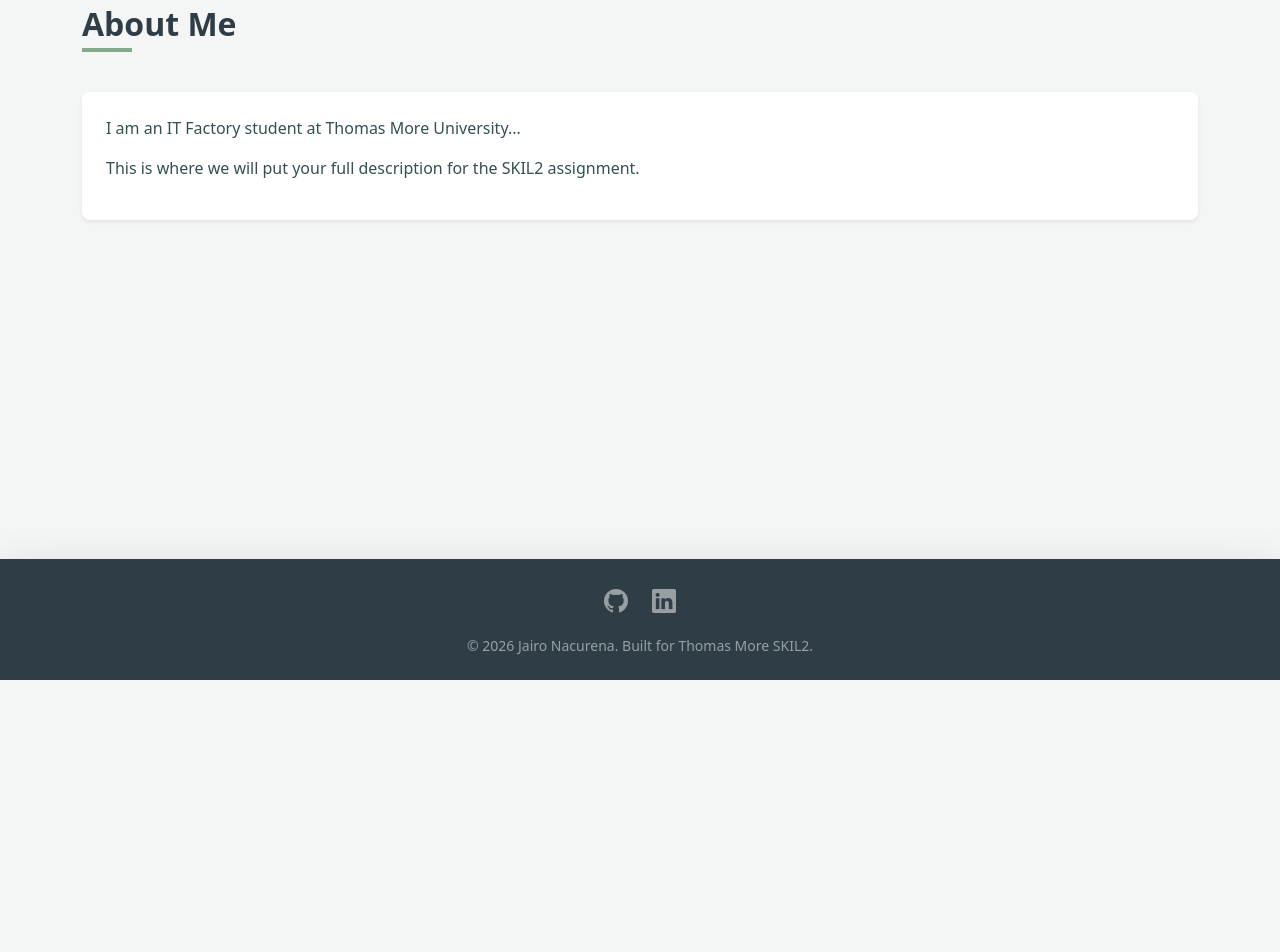
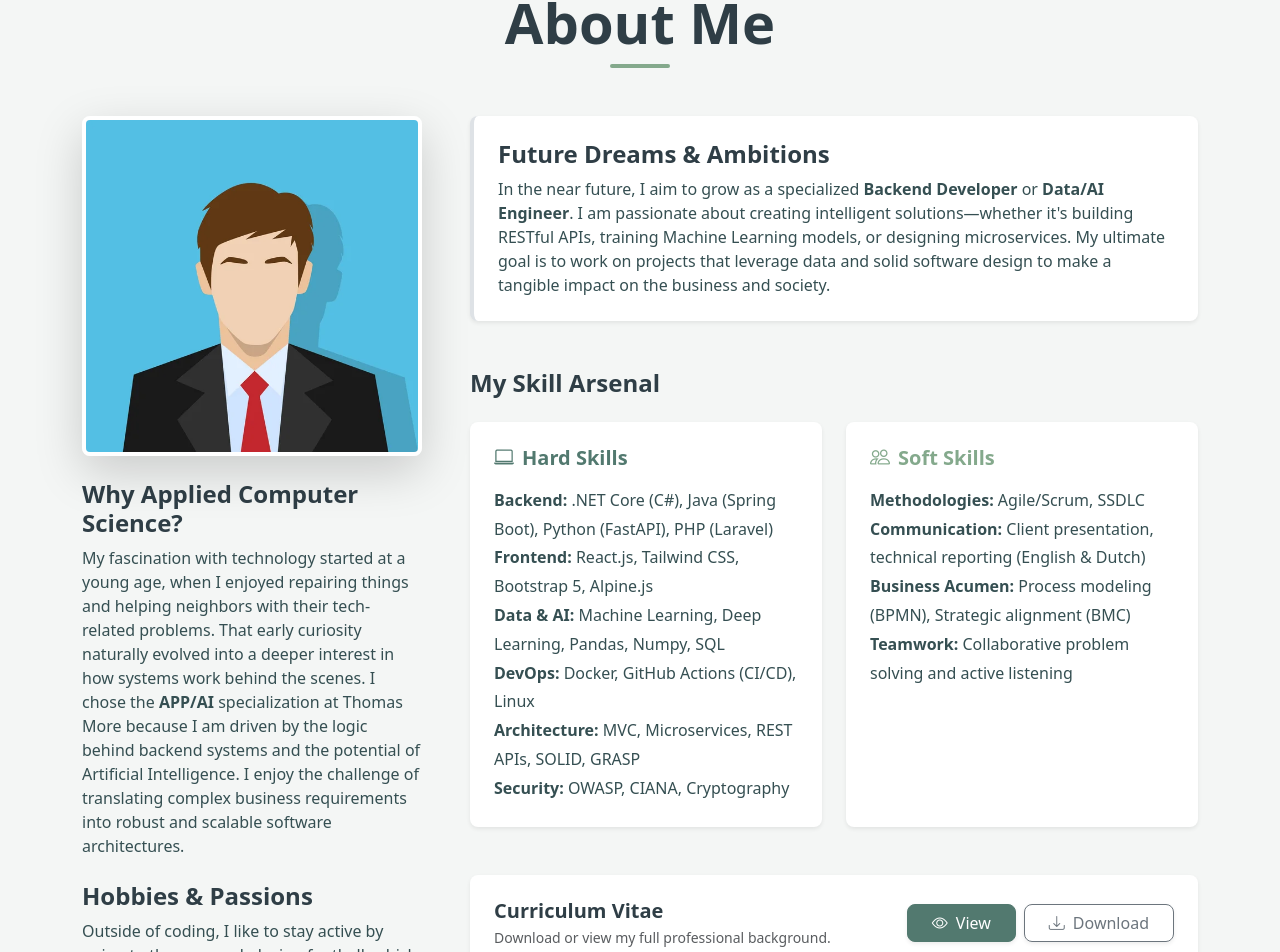
Before and after one commit to J41r0Ps/skil2-professional-portfolio, a React (Vite) app in the folder frontend/: page /about in a window 1280 px wide. Shown: the part 120-1072 px from the top of the page. Before the commit the page ends 800 px from the top, so only its background shows below. Built offline with nearby package versions, Linux system fonts and the light colour scheme.

Commit message:
about me first version

```diff
--- a/frontend/src/components/About.jsx
+++ b/frontend/src/components/About.jsx
@@ -1,10 +1,109 @@
+import React from 'react';
+// Import your professional photo using the alias '@'
+import profilePic from '@/assets/profile.jpg';
+
 function About() {
     return (
-        <div className="container mt-5">
-            <h2>About Me</h2>
-            <div className="card shadow-sm border-0 mt-4 p-4" style={{ backgroundColor: '#fff' }}>
-                <p>I am an IT Factory student at Thomas More University...</p>
-                <p>This is where we will put your full description for the SKIL2 assignment.</p>
+        <div className="container py-5">
+
+            {/* PAGE HEADER */}
+            <div className="text-center mb-5">
+                <h1 className="display-4 fw-bold" style={{ color: 'var(--tm-text-900)' }}>About Me</h1>
+                <div className="mx-auto" style={{ width: '60px', height: '4px', backgroundColor: 'var(--tm-secondary-400)', borderRadius: '2px' }}></div>
+            </div>
+
+            <div className="row g-5">
+
+                {/* LEFT COLUMN: Photo, Motivation & Hobbies */}
+                <div className="col-lg-4 text-center text-lg-start">
+                    <div className="position-relative d-inline-block mb-4">
+                        <img
+                            src={profilePic}
+                            alt="Jairo Nacurena Professional"
+                            className="img-fluid rounded-3 shadow-lg border border-4 border-white"
+                            style={{ width: '100%', maxWidth: '350px', objectFit: 'cover' }}
+                        />
+                    </div>
+
+                    <h3 className="h4 fw-bold" style={{ color: 'var(--tm-text-900)' }}>Why Applied Computer Science?</h3>
+                    <p style={{ color: 'var(--tm-text-700)' }}>
+                        My fascination with technology started at a young age, when I enjoyed repairing things and helping neighbors with their tech-related problems. That early curiosity naturally evolved into a deeper interest in how systems work behind the scenes. I chose the <strong>APP/AI</strong> specialization at Thomas More because I am driven by the logic behind backend systems and the potential of Artificial Intelligence. I enjoy the challenge of translating complex business requirements into robust and scalable software architectures.
+                    </p>
+
+                    <h3 className="h4 mt-4 fw-bold" style={{ color: 'var(--tm-text-900)' }}>Hobbies & Passions</h3>
+                    <p style={{ color: 'var(--tm-text-700)' }}>
+                        Outside of coding, I like to stay active by going to the gym and playing football, which helps me stay disciplined and focused. I also enjoy traveling and discovering new cultures. In my free time, I often work on personal programming projects, experimenting with new tools and building ideas of my own.
+                    </p>
+                </div>
+
+                {/* RIGHT COLUMN: Ambitions, Skills & CV */}
+                <div className="col-lg-8">
+
+                    {/* AMBITIONS */}
+                    <section className="mb-5 p-4 rounded-3 shadow-sm bg-white border-start border-4" style={{ borderColor: 'var(--tm-primary-400)' }}>
+                        <h3 className="h4 fw-bold" style={{ color: 'var(--tm-text-900)' }}>Future Dreams & Ambitions</h3>
+                        <p className="mb-0" style={{ color: 'var(--tm-text-700)' }}>
+                            In the near future, I aim to grow as a specialized <strong>Backend Developer</strong> or <strong>Data/AI Engineer</strong>. I am passionate about creating intelligent solutions—whether it's building RESTful APIs, training Machine Learning models, or designing microservices. My ultimate goal is to work on projects that leverage data and solid software design to make a tangible impact on the business and society.
+                        </p>
+                    </section>
+
+                    {/* SKILLS SECTION */}
+                    <section className="mb-5">
+                        <h3 className="h4 mb-4 fw-bold" style={{ color: 'var(--tm-text-900)' }}>My Skill Arsenal</h3>
+
+                        <div className="row g-4">
+                            {/* Hard Skills */}
+                            <div className="col-md-6">
+                                <div className="card h-100 border-0 shadow-sm bg-white p-4 rounded-3">
+                                    <h4 className="h5 fw-bold mb-3" style={{ color: 'var(--tm-primary-400)' }}>
+                                        <i className="bi bi-laptop me-2"></i>Hard Skills
+                                    </h4>
+                                    <ul className="list-unstyled mb-0" style={{ color: 'var(--tm-text-700)', lineHeight: '1.8' }}>
+                                        <li><strong>Backend:</strong> .NET Core (C#), Java (Spring Boot), Python (FastAPI), PHP (Laravel)</li>
+                                        <li><strong>Frontend:</strong> React.js, Tailwind CSS, Bootstrap 5, Alpine.js</li>
+                                        <li><strong>Data & AI:</strong> Machine Learning, Deep Learning, Pandas, Numpy, SQL</li>
+                                        <li><strong>DevOps:</strong> Docker, GitHub Actions (CI/CD), Linux</li>
+                                        <li><strong>Architecture:</strong> MVC, Microservices, REST APIs, SOLID, GRASP</li>
+                                        <li><strong>Security:</strong> OWASP, CIANA, Cryptography</li>
+                                    </ul>
+                                </div>
+                            </div>
+
+                            {/* Soft Skills */}
+                            <div className="col-md-6">
+                                <div className="card h-100 border-0 shadow-sm bg-white p-4 rounded-3">
+                                    <h4 className="h5 fw-bold mb-3" style={{ color: 'var(--tm-secondary-400)' }}>
+                                        <i className="bi bi-people me-2"></i>Soft Skills
+                                    </h4>
+                                    <ul className="list-unstyled mb-0" style={{ color: 'var(--tm-text-700)', lineHeight: '1.8' }}>
+                                        <li><strong>Methodologies:</strong> Agile/Scrum, SSDLC</li>
+                                        <li><strong>Communication:</strong> Client presentation, technical reporting (English & Dutch)</li>
+                                        <li><strong>Business Acumen:</strong> Process modeling (BPMN), Strategic alignment (BMC)</li>
+                                        <li><strong>Teamwork:</strong> Collaborative problem solving and active listening</li>
+                                    </ul>
+                                </div>
+                            </div>
+                        </div>
+                    </section>
+
+                    {/* CV DOWNLOAD (Requirement) */}
+                    <section className="p-4 bg-white rounded-3 shadow-sm d-flex flex-column flex-md-row align-items-center justify-content-between">
+                        <div>
+                            <h3 className="h5 fw-bold mb-1" style={{ color: 'var(--tm-text-900)' }}>Curriculum Vitae</h3>
+                            <p className="mb-3 mb-md-0 text-muted small">Download or view my full professional background.</p>
+                        </div>
+                        <div className="d-flex gap-2">
+                            {/* Make sure the file CV_Jairo_Nacurena.pdf is inside the /public folder */}
+                            <a href="/CV_Jairo_Nacurena.pdf" target="_blank" rel="noopener noreferrer" className="btn btn-tm-primary px-4 shadow-sm">
+                                <i className="bi bi-eye me-2"></i>View
+                            </a>
+                            <a href="/CV_Jairo_Nacurena.pdf" download="CV_Jairo_Nacurena.pdf" className="btn btn-outline-secondary px-4 shadow-sm">
+                                <i className="bi bi-download me-2"></i>Download
+                            </a>
+                        </div>
+                    </section>
+
+                </div>
             </div>
         </div>
     );
```
